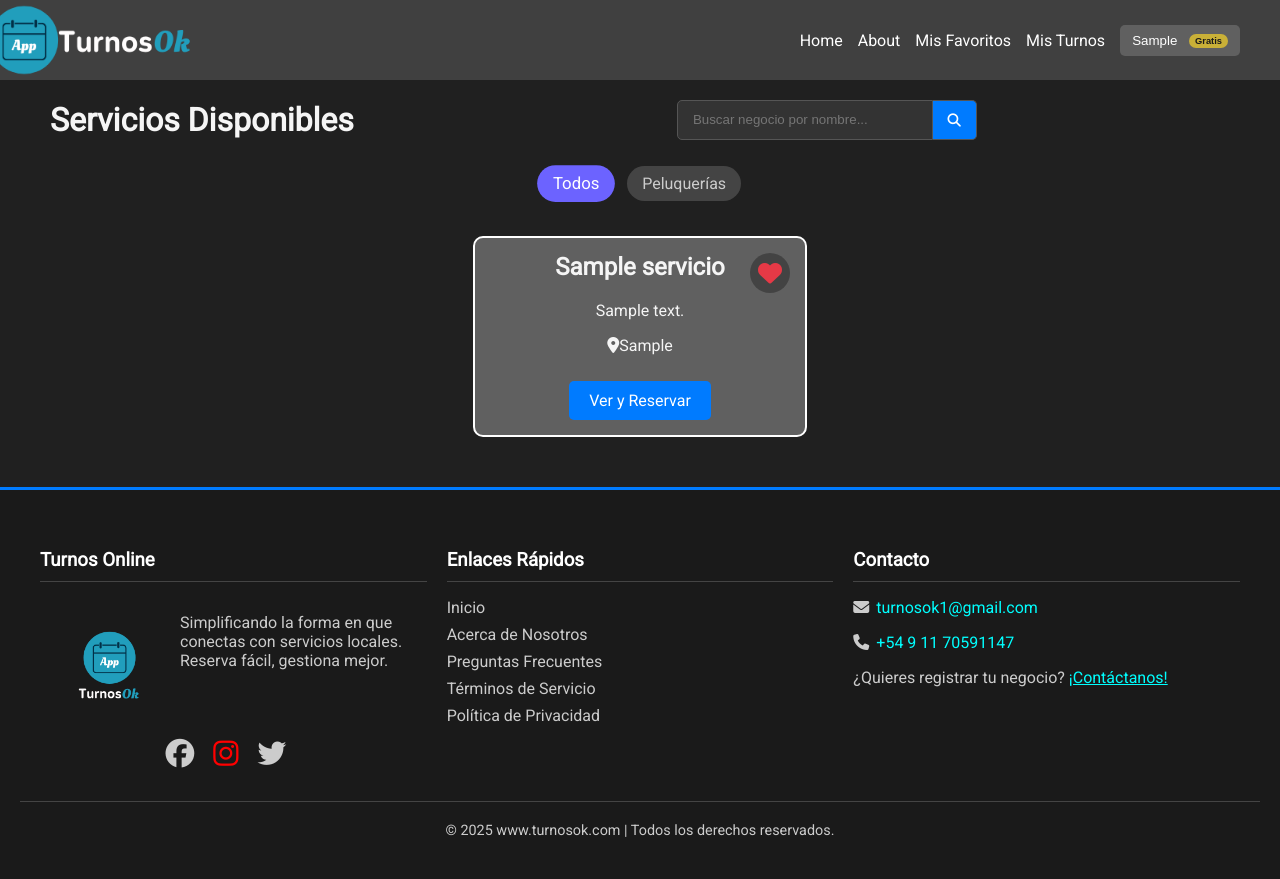
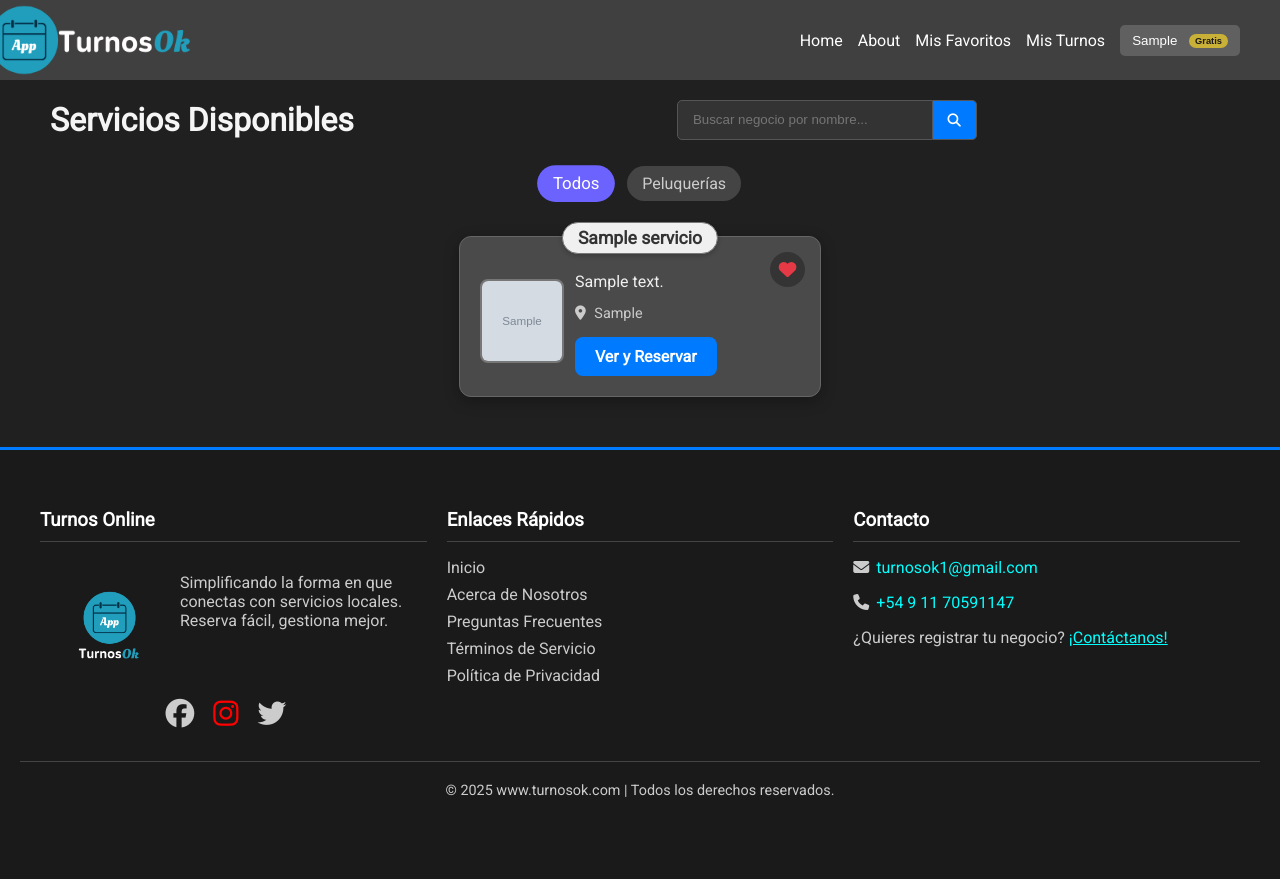
Before and after one commit to ovejero92/GuApiDjanjo, a Django app: page / in a window 1280 px wide. After the commit the page ends 797 px from the top, so only its background shows below. Run offline with Django 5.2, Linux system fonts and the light colour scheme; a user stored in the database is signed in; data comes from the database, SQL or seed files in the repository; tables that the repository leaves empty hold one stand-in row (values such as "Sample post"); grey boxes marked "Sample" are stand-in pictures; some libraries are stand-ins or nearby versions.

Commit message:
Beta 1.2.3 - mejor card | con logo

```diff
--- a/myapp/forms.py
+++ b/myapp/forms.py
@@ -196,7 +196,7 @@ class ServicioPersonalizacionForm(forms.ModelForm):
     class Meta:
         model = Servicio
         fields = [
-            'color_primario', 'color_fondo', 'color_texto' , 'imagen_banner',
+            'logo','color_primario', 'color_fondo', 'color_texto' , 'imagen_banner',
             'fuente_titulos', 'fuente_cuerpo', 'slug',
             'footer_direccion', 'footer_telefono', 'footer_email',
             'footer_instagram_url', 'footer_facebook_url', 'footer_tiktok_url',
--- a/myapp/models.py
+++ b/myapp/models.py
@@ -64,6 +64,13 @@ class Servicio(models.Model):
         help_text="Selecciona los medios de pago que aceptas en tu negocio."
     )
     imagen_banner = models.ImageField(upload_to='banners/', null=True, blank=True, help_text="Banner (máx 2MB)", validators=[validar_tamaño_maximo_img])
+    logo = models.ImageField(
+        upload_to='logos/',
+        null=True,
+        blank=True,
+        help_text="Sube un logo para tu negocio (recomendado: cuadrado, ej. 400x400px, máx 1MB).",
+        validators=[validar_tamaño_maximo_img] # Reutilizamos tu validador
+    )
     footer_personalizado = models.TextField(blank=True, help_text="Texto o HTML simple para el footer")
     configuracion_inicial_completa = models.BooleanField(default=False)
     esta_activo = models.BooleanField( default=True, help_text="Indica si el propietario tiene el pago al día y el servicio está habilitado.")
--- a/myapp/templates/index.html
+++ b/myapp/templates/index.html
@@ -86,26 +86,41 @@
     </div>
 
     <div class="contenedor-servicios">
-        {% for servicio in servicios %}
-            <div class="card-servicio">
-                {% if user.is_authenticated %}
-                    <a href="{% url 'toggle_favorito' servicio.id %}" class="favorito-btn">
-                        {% if servicio in user.servicios_favoritos.all %}
-                            <i class="fas fa-heart"></i>
-                        {% else %}
-                            <i class="far fa-heart"></i>
-                        {% endif %}
-                    </a>
+    {% for servicio in servicios %}
+        {# Añadimos una clase condicional si el servicio tiene logo y es premium #}
+        <div class="card-servicio-nueva {% if servicio.logo and servicio.tiene_apariencia_premium_activa %}has-logo{% endif %}">
+
+            <div class="card-titulo-pill">
+                <span>{{ servicio.nombre }}</span>
+            </div>
+
+            {# Solo mostramos el logo si es premium y lo ha subido #}
+            {% if servicio.logo and servicio.tiene_apariencia_premium_activa %}
+                <div class="card-logo">
+                    <img src="{{ servicio.logo.url }}" alt="Logo de {{ servicio.nombre }}">
+                </div>
+            {% endif %}
+
+            <div class="card-contenido">
+                <p class="card-descripcion">{{ servicio.descripcion|truncatewords:15 }}</p>
+                {% if servicio.direccion and servicio.direccion != "Sin dirección" %}
+                    <p class="card-direccion">
+                        <i class="fas fa-map-marker-alt"></i> {{ servicio.direccion }}
+                    </p>
                 {% endif %}
-                <h2>{{ servicio.nombre }}</h2>
-                <p>{{ servicio.descripcion|truncatewords:15 }}</p>
-                {% if servicio.direccion and servicio.direccion != "Sin dirección" %}
-                <p class="card-direccion"><i class="fas fa-map-marker-alt"></i>{{ servicio.direccion }}</p>
-                {% endif %}
-                <a href="{% url 'servicio_detail' servicio.slug %}" class="btn-solicitar">Ver y Reservar</a>
+                <a href="{% url 'servicio_detail' servicio.slug %}" class="card-boton">Ver y Reservar</a>
             </div>
-        {% endfor %}
-    </div>
+
+            {% if user.is_authenticated %}
+                <a href="{% url 'toggle_favorito' servicio.id %}" class="card-favorito-btn">
+                    {% if servicio in user.servicios_favoritos.all %}<i class="fas fa-heart"></i>{% else %}<i class="far fa-heart"></i>{% endif %}
+                </a>
+            {% endif %}
+        </div>
+    {% empty %}
+        <p class="no-results-message">No se encontraron servicios que coincidan con tu búsqueda.</p>
+    {% endfor %}
+</div>
 {% endif %}
 
 
--- a/static/styles/main.css
+++ b/static/styles/main.css
@@ -1606,6 +1606,108 @@ body {
 .btn-back:hover { background-color: #444; color: white; }
 .mobile-sidebar-toggle {  display: none; }
 
+/* nuevos stilos */
+.card-servicio-nueva {
+    background-color: #4a4a4a;
+    border-radius: 12px;
+    padding: 25px 20px 20px 20px;
+    width: 320px;
+    position: relative;
+    box-shadow: 0 4px 15px rgba(0,0,0,0.3);
+    border: 1px solid #666;
+    display: grid;
+    align-items: center;
+    gap: 0 15px; /* Espacio entre columnas */
+}
+/* Estilo para la tarjeta CON logo (Premium) */
+.card-servicio-nueva.has-logo {
+    grid-template-columns: 80px 1fr; /* Columna para el logo, columna para el contenido */
+    grid-template-areas: "logo contenido";
+}
+
+/* Estilo para la tarjeta SIN logo (Free) */
+.card-servicio-nueva:not(.has-logo) {
+    grid-template-columns: 1fr; /* Una sola columna */
+    grid-template-areas: "contenido";
+    text-align: center;
+}
+
+.card-logo {
+    grid-area: logo;
+    width: 80px;
+    height: 80px;
+}
+.card-logo img {
+    width: 100%;
+    height: 100%;
+    object-fit: cover;
+    border-radius: 8px;
+    border: 2px solid #777;
+}
+
+.card-contenido {
+    grid-area: contenido;
+    color: #f0f0f0;
+}
+
+.card-titulo-pill {
+    position: absolute;
+    top: -15px;
+    left: 50%;
+    transform: translateX(-50%);
+    background-color: #f0f0f0;
+    color: #333;
+    padding: 5px 15px;
+    border-radius: 20px;
+    font-weight: bold;
+    font-size: 1.1em;
+    border: 1px solid #777;
+    box-shadow: 0 2px 5px rgba(0,0,0,0.2);
+}
+
+.card-descripcion {
+    font-size: 1em;
+    margin: 10px 0;
+}
+.card-direccion {
+    font-size: 0.9em;
+    color: #ccc;
+    margin-bottom: 15px;
+}
+.card-direccion i {
+    margin-right: 5px;
+}
+
+.card-boton {
+    display: inline-block;
+    padding: 10px 20px;
+    background-color: #007bff;
+    color: white;
+    text-decoration: none;
+    border-radius: 8px;
+    font-weight: bold;
+    transition: background-color 0.2s;
+}
+.card-boton:hover {
+    background-color: #0056b3;
+}
+
+.card-favorito-btn {
+    position: absolute;
+    top: 15px;
+    right: 15px;
+    width: 35px;
+    height: 35px;
+    border-radius: 50%;
+    background-color: rgba(0,0,0,0.3);
+    color: #e63946;
+    display: flex;
+    align-items: center;
+    justify-content: center;
+    font-size: 1.1em;
+    text-decoration: none;
+}
+
 /* ===== RESPONSIVE DESIGN (Media Queries) ===== */
 @media (max-width: 992px) {
     .dashboard-wrapper { height: auto; overflow: visible; }
@@ -1636,16 +1738,6 @@ body {
     .reseñas-container {
         width: 80%;
     }
-    /*.dashboard-sidebar.expanded .sidebar-nav span,
-    .dashboard-sidebar.expanded .premium-badge {
-        display: inline-block;  Mostramos el texto
-    } */
-
-        /* ESTA ES LA CORRECCIÓN CLAVE: El `span` con el texto se ve
-        .dashboard-sidebar .sidebar-nav span,
-        .dashboard-sidebar .premium-badge {
-            display: inline-block !important;
-        } */
 
         /* Mostramos y posicionamos el botón de Mobile */
     .mobile-sidebar-toggle {
```
Also changed, not shown: myapp/templates/dashboard_servicios.html (+10 -0 lines), media/logos/Logo_para_peluquería_canina.png (added), myapp/migrations/0018_servicio_logo.py (added).
